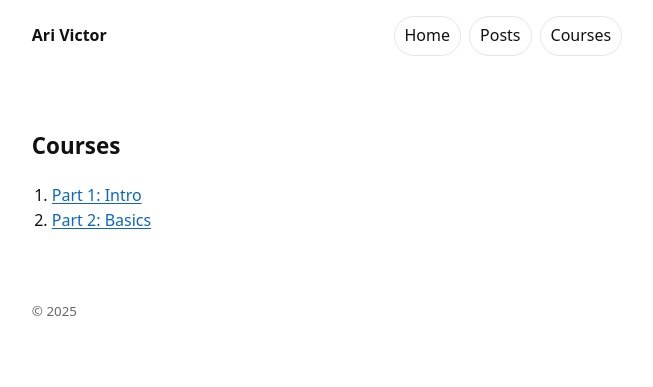
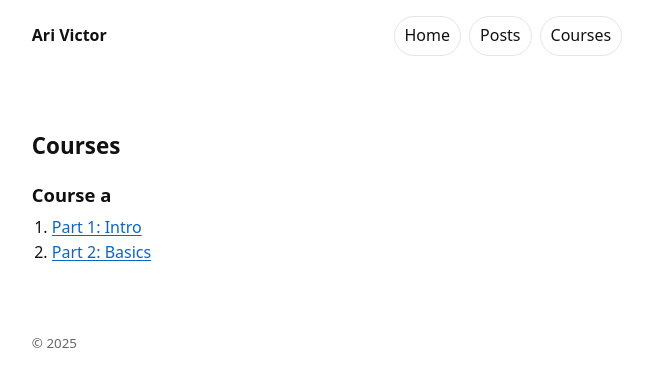
Before and after one commit to arivictor/arivictor.github.io, a Jekyll site: the page built from courses.md, in a window 1280 px wide. Shown: the top 387 px of the page, without its empty margins (313-966 px from the left). Built offline with Jekyll 4.4.1, drawn with Linux system fonts in a browser that asks for light colours.

Commit message:
update: configure markdown and highlighter settings, add course metadata, and replace stylesheet links

```diff
--- a/_config.yml
+++ b/_config.yml
@@ -7,6 +7,8 @@
 date_format: "%b %-d, %Y"
 theme: minima
 
+markdown: kramdown
+highlighter: rouge
 
 collections:
   courses:
--- a/_layouts/default.html
+++ b/_layouts/default.html
@@ -3,7 +3,8 @@
 <meta charset="utf-8">
 <meta name="viewport" content="width=device-width,initial-scale=1">
 <title>{{ page.title }} | {{ site.title }}</title>
-<link rel="stylesheet" href="{{ "/assets.css" | relative_url }}">
+<link rel="stylesheet" href="{{ "/assets/base.css" | relative_url }}">
+<link rel="stylesheet" href="{{ "/assets/rouge.css" | relative_url }}">
 <body>
 <header>
   <a href="{{ "/" | relative_url }}"><strong>{{ site.title }}</strong></a>
--- /dev/null
+++ b/assets/rouge.css
@@ -0,0 +1,68 @@
+/* Rouge syntax highlighting – light/dark aware */
+:root {
+    --c-bg: #ffffff;
+    --c-fg: #24292e;
+    --c-muted: #6a737d;
+    --c-key: #d73a49;
+    --c-str: #032f62;
+    --c-num: #005cc5;
+    --c-func: #6f42c1;
+    --c-type: #22863a;
+    --c-meta: #b31d28;
+    --c-add: #22863a;
+    --c-del: #d73a49;
+    --c-mark: #ffd33d;
+  }
+  @media (prefers-color-scheme: dark) {
+    :root {
+      --c-bg: #0d1117;
+      --c-fg: #c9d1d9;
+      --c-muted: #8b949e;
+      --c-key: #ff7b72;
+      --c-str: #a5d6ff;
+      --c-num: #79c0ff;
+      --c-func: #d2a8ff;
+      --c-type: #7ee787;
+      --c-meta: #f85149;
+      --c-add: #3fb950;
+      --c-del: #f85149;
+      --c-mark: #d29922;
+    }
+  }
+
+  pre.highlight {
+    background: var(--c-bg);
+    color: var(--c-fg);
+    border: 1px solid #e1e4e8;
+    border-radius: 6px;
+    padding: 1rem;
+    overflow-x: auto;
+    line-height: 1.4;
+  }
+  @media (prefers-color-scheme: dark) {
+    pre.highlight {
+      border-color: #30363d;
+    }
+  }
+
+  .highlight .c { color: var(--c-muted); font-style: italic } /* Comment */
+  .highlight .err { color: var(--c-del); background: none }   /* Error */
+  .highlight .k { color: var(--c-key); font-weight: 600 }     /* Keyword */
+  .highlight .o { color: var(--c-key) }                       /* Operator */
+  .highlight .ch,.highlight .cm,.highlight .c1,.highlight .cs { color: var(--c-muted); font-style: italic }
+  .highlight .gd { color: var(--c-del) } /* Deletion */
+  .highlight .gi { color: var(--c-add) } /* Addition */
+  .highlight .gh { color: var(--c-meta) } /* Heading */
+  .highlight .gp { color: var(--c-meta) }
+  .highlight .gu { color: var(--c-meta) }
+  .highlight .kt { color: var(--c-type) }
+  .highlight .s { color: var(--c-str) } /* String */
+  .highlight .na { color: var(--c-func) } /* Name attribute */
+  .highlight .nf { color: var(--c-func); font-weight: 600 } /* Function name */
+  .highlight .nc { color: var(--c-type); font-weight: 600 } /* Class */
+  .highlight .nn { color: var(--c-type) }
+  .highlight .nt { color: var(--c-key) } /* Tag */
+  .highlight .nv { color: var(--c-num) } /* Variable */
+  .highlight .m { color: var(--c-num) }  /* Number */
+  .highlight .gd .x { background-color: #ffeef0 }
+  .highlight .gi .x { background-color: #e6ffed }
--- a/courses.md
+++ b/courses.md
@@ -8,7 +8,7 @@
 
 {% assign grouped = site.courses | group_by: "course" %}
 {% for g in grouped %}
-  <h3>{{ g.name | capitalize }}</h3>
+  <h3>{{ g.name | default: "Untitled course" | replace: "-", " " | capitalize }}</h3>
   <ol>
     {% assign parts = g.items | sort: "part" %}
     {% for p in parts %}
```
Also changed, not shown: _courses/course-a/01-intro.md (+1 -0 lines), _courses/course-a/02-basic.md (+1 -0 lines), assets/base.css (renamed from assets.css).
